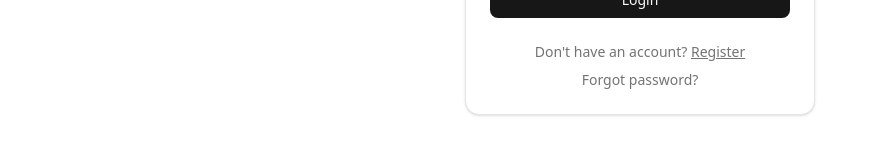
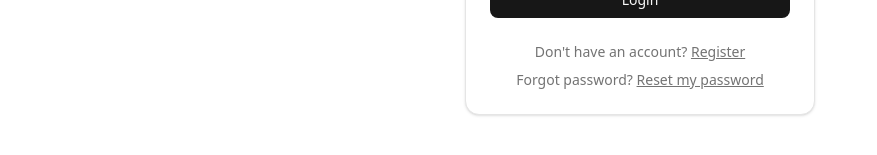
Before and after one commit to leonlee603/next-auth-demo, a Next.js app: page /login in a window 1280 px wide. Shown: the part 487-642 px from the top of the page, without its empty margins (0-877 px from the left). Built offline with nearby package versions, Linux system fonts and the light colour scheme; no server answers.

Commit message:
Add reset password link

```diff
--- a/app/(logged-out)/login/page.tsx
+++ b/app/(logged-out)/login/page.tsx
@@ -118,7 +118,15 @@ export default function LoginPage() {
               Register
             </Link>
           </div>
-          <div className="text-muted-foreground text-sm">Forgot password? </div>
+          <div className="text-muted-foreground text-sm">
+            Forgot password?{" "}
+            <Link
+              href="/password-reset"
+              className="underline"
+            >
+              Reset my password
+            </Link>
+          </div>
         </CardFooter>
       </Card>
     </main>
```
